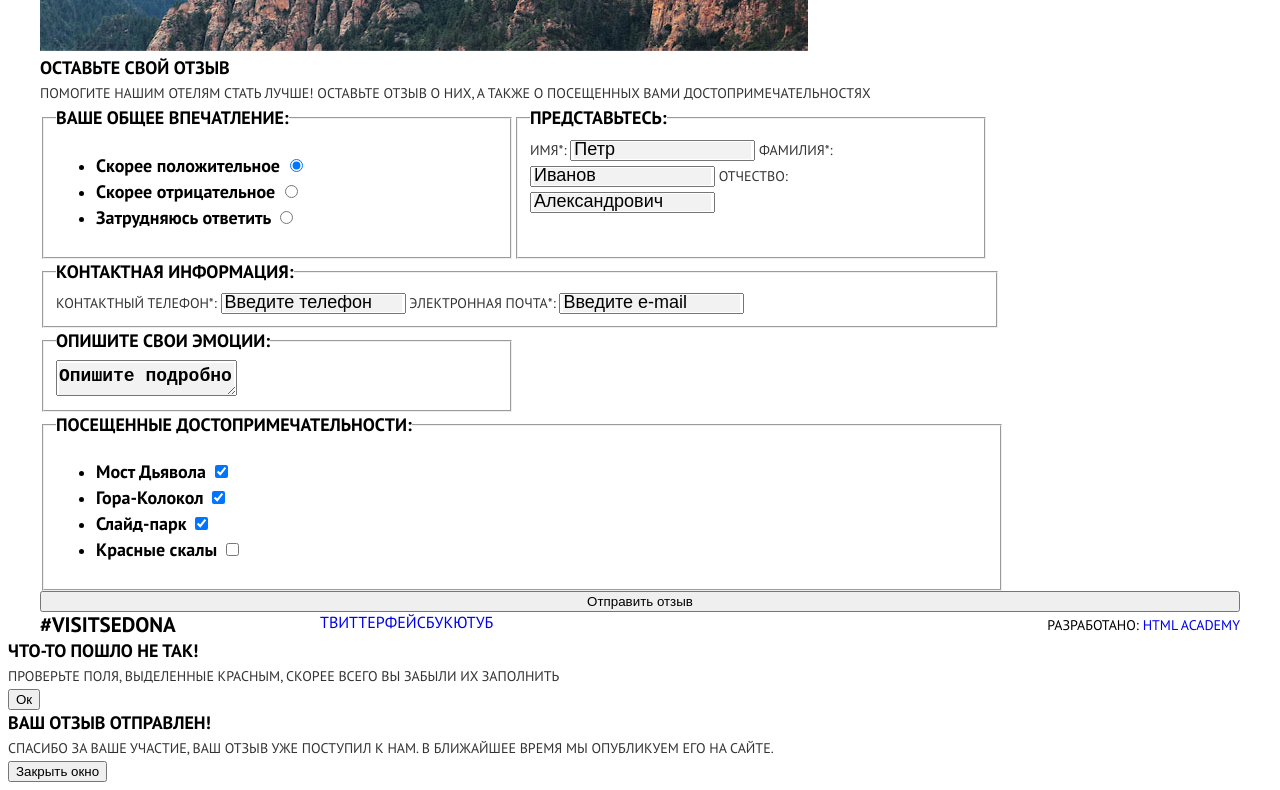
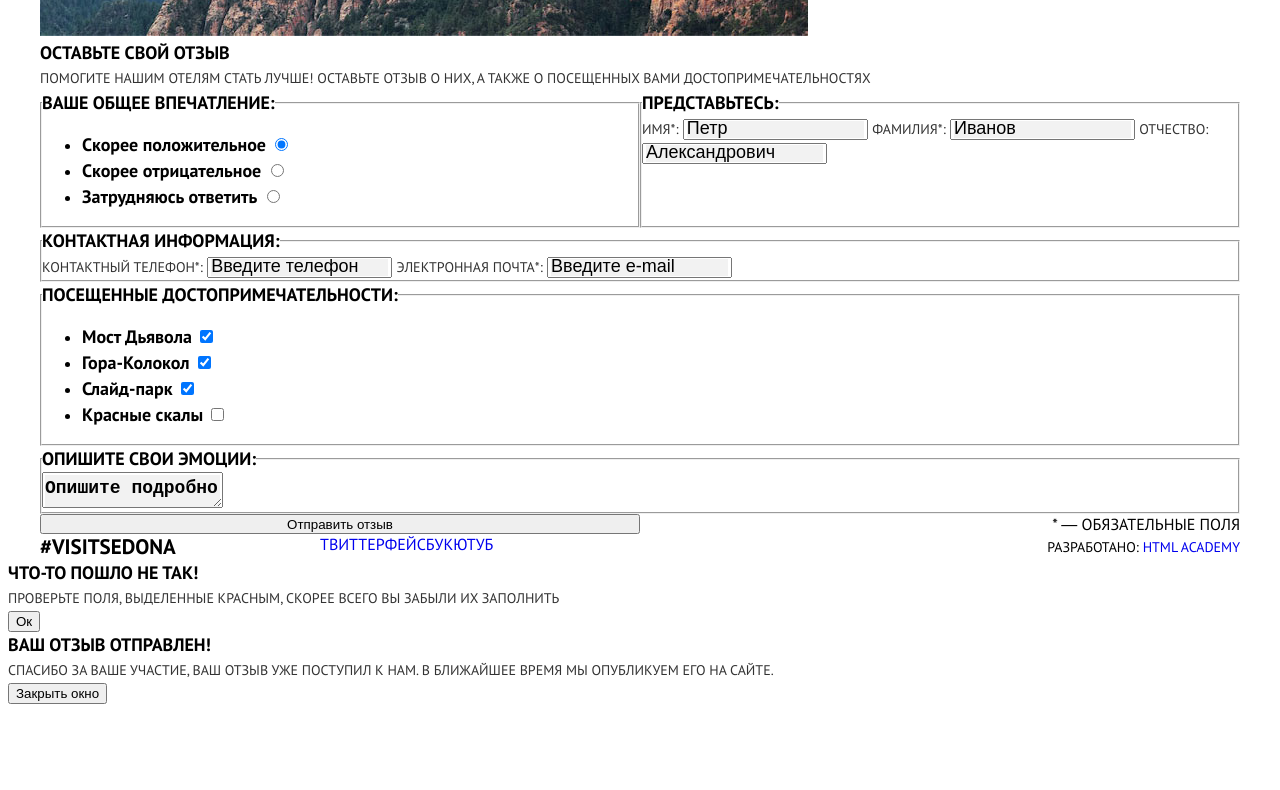
Before and after one commit to Pildonich/75991-sedona, a plain HTML site: page source/form.html in a window 1280 px wide. Shown: the part 401-1191 px from the top of the page. After the commit the page ends 1113 px from the top, so only its background shows below. Drawn offline with nearby package versions, Linux system fonts and the light colour scheme; files that its build step writes are made by us from their sources.

Commit message:
Адаптивные сетки корректировка

```diff
--- a/source/form.html
+++ b/source/form.html
@@ -24,12 +24,10 @@
           <li class="main-nav__item">
             <a href="#">HTML Academy</a>
           </li>
-          <li class="main-nav__item main-nav__item--logo">
+        </ul>
         <a class="main-nav__logo">
           <img class="main-nav__logo-image" src="img/logo-sedona-mobile.svg" width="101" height="83" alt="Логотип Седона">
         </a>
-          </li>
-        </ul>
       </nav>
     </header>
     <main class="page-main">
@@ -40,71 +38,57 @@
         <h1 class="review__title">Оставьте свой отзыв</h1>
         <p class="review__text">Помогите нашим отелям стать лучше! Оставьте отзыв о них, а также о посещенных вами достопримечательностях</p>
         <form class="review__form form" method="post" action="https://echo.htmlacademy.ru">
-          <div class="form__wrapper">
           <fieldset class="form__item  item">
             <legend class="item__title">Представьтесь:</legend>
-              <label class="item__label">Имя*:
-                <input class="item__input" type="text" name="user-name" placeholder="Петр" required>
-              </label>
-              <label class="item__label">Фамилия*:
-                <input class="item__input" type="text" name="user-surname" placeholder="Иванов" required>
-              </label>
-              <label class="item__label">Отчество:
-                <input class="item__input" type="text" name="user-patronymic" placeholder="Александрович">
-              </label>
+            <label class="item__label" for="user-name">Имя*:</label>
+            <input class="item__input" id="user-name" type="text" name="user-name" placeholder="Петр" required>
+            <label class="item__label" for="user-surname">Фамилия*:</label>
+            <input class="item__input" id="user-surname" type="text" name="user-surname" placeholder="Иванов" required>
+            <label class="item__label" for="user-patronymic">Отчество:</label>
+            <input class="item__input" id="user-patronymic" type="text" name="user-patronymic" placeholder="Александрович">
           </fieldset>
           <fieldset class="form__item item">
             <legend class="item__title">Контактная информация:</legend>
-              <label class="item__label">Контактный телефон*:
-                <input class="item__input" type="tel" name="user-tel" placeholder="Введите телефон" required>
-              </label>
-              <label class="item__label">Электронная почта*:
-                <input class="item__input" type="email" name="user-email" placeholder="Введите e-mail" required>
-              </label>
+            <label class="item__label" for="user-tel">Контактный телефон*:</label>
+            <input class="item__input" id="user-tel" type="tel" name="user-tel" placeholder="Введите телефон" required>
+            <label class="item__label" for="user-email">Электронная почта*:</label>
+            <input class="item__input" id="user-email" type="email" name="user-email" placeholder="Введите e-mail" required>
           </fieldset>
           <fieldset class="form__item  item">
             <legend class="item__title">Ваше общее впечатление:</legend>
             <ul class="item__radio radio">
               <li class="radio__option">
-                  <label class="radio__label">Скорее положительное
-                    <input class="visually-hidden  radio__input" type="radio" name="radio-group" value="good" checked>
-                  </label>
+                <label class="radio__label" for="good">Скорее положительное</label>
+                <input class="visually-hidden  radio__input" id="good" type="radio" name="radio-group" value="good" checked>
               </li>
               <li class="radio__option">
-                  <label class="radio__label">Скорее отрицательное
-                    <input class="visually-hidden  radio__input" type="radio" name="radio-group" value="bad">
-                  </label>
+                <label class="radio__label" for="bad">Скорее отрицательное</label>
+                <input class="visually-hidden  radio__input" id="bad" type="radio" name="radio-group" value="bad">
               </li>
               <li class="radio__option">
-                  <label class="radio__label">Затрудняюсь ответить
-                    <input class="visually-hidden  radio__input" type="radio" name="radio-group" value="middle">
-                  </label>
+                <label class="radio__label" for="middle">Затрудняюсь ответить</label>
+                <input class="visually-hidden  radio__input" id="middle" type="radio" name="radio-group" value="middle">
               </li>
             </ul>
           </fieldset>
-          </div>
           <fieldset class="form__item  item">
             <legend class="item__title">Посещенные достопримечательности:</legend>
             <ul class="item__checkbox checkbox">
               <li class="checkbox__option">
-                <label class="checkbox__label">Мост Дьявола
-                  <input class="visually-hidden  checkbox__input" type="checkbox" name="The Devil's Bridge" checked>
-                </label>
+                <label class="checkbox__label" for="The Devil's Bridge">Мост Дьявола</label>
+                <input class="visually-hidden  checkbox__input" id="The Devil's Bridge" type="checkbox" name="The Devil's Bridge" checked>
               </li>
               <li class="checkbox__option">
-                <label class="checkbox__label">Гора-Колокол
-                  <input class="visually-hidden  checkbox__input" type="checkbox" name="Hora-Bell" checked>
-                </label>
+                <label class="checkbox__label" for="Hora-Bell">Гора-Колокол</label>
+                <input class="visually-hidden  checkbox__input" id="Hora-Bell" type="checkbox" name="Hora-Bell" checked>
               </li>
               <li class="checkbox__option">
-                <label class="checkbox__label">Слайд-парк
-                  <input class="visually-hidden  checkbox__input" type="checkbox" name="Slide-park" checked>
-                </label>
+                <label class="checkbox__label" for="Slide-park">Слайд-парк</label>
+                <input class="visually-hidden  checkbox__input" id="Slide-park" type="checkbox" name="Slide-park" checked>
               </li>
               <li class="checkbox__option">
-                <label class="checkbox__label">Красные скалы
-                  <input class="visually-hidden  checkbox__input" type="checkbox" name="Red rocks">
-                </label>
+                <label class="checkbox__label" for="Red rocks">Красные скалы</label>
+                <input class="visually-hidden  checkbox__input" id="Red rocks" type="checkbox" name="Red rocks">
               </li>
             </ul>
           </fieldset>
@@ -113,6 +97,7 @@
             <textarea class="item__textarea" name="user-textarea" placeholder="Опишите подробно все свои восторги"></textarea>
           </fieldset>
           <button class="form__item button" type="submit">Отправить отзыв</button>
+          <p class="form__item note">* — обязательные поля</p>
         </form>
       </section>
     </main>
--- a/source/less/blocks/form.less
+++ b/source/less/blocks/form.less
@@ -1,6 +1,14 @@
 .form {
   display: flex;
-  flex-direction: column;
+  flex-wrap: wrap;
+  justify-content: space-between;
+}
+
+.form__item {
+  margin: 0;
+  padding: 0;
+  width: 100%;
+  box-sizing: border-box;
 }
 
 .form__item:nth-child(1) {
@@ -27,46 +35,39 @@
   order: 6;
 }
 
+.form__item:nth-child(7) {
+  order: 7;
+  display: none;
+}
+
 @media (min-width: @tablet-width) {
-  .form__wrapper {
-    display: flex;
-    flex-wrap: wrap;
-    width: 648px;
-  }
 
   .form__item:nth-child(1) {
     order: 2;
-    width: 320px;
-    box-sizing: border-box;
+    width: 50%;
   }
 
   .form__item:nth-child(2) {
     order: 3;
-    width: 648px;
-    box-sizing: border-box;
+    width: 100%;
   }
 
   .form__item:nth-child(3) {
     order: 1;
-    width: 320px;
-    box-sizing: border-box;
+    width: 50%;
+  }
+
+  .form__item:nth-child(6) {
+    width: 50%;
+  }
+
+  .form__item:nth-child(7) {
+    width: 50%;
+    display: block;
+    text-align: right;
   }
 }
 
 @media (min-width: @desktop-width) {
-  .form__wrapper {
-    width: 960px;
-  }
 
-  .form__item:nth-child(1) {
-    width: 470px;
-  }
-
-  .form__item:nth-child(2) {
-    width: 960px;
-  }
-
-  .form__item:nth-child(3) {
-    width: 470px;
-  }
 }
--- a/source/less/blocks/main-nav.less
+++ b/source/less/blocks/main-nav.less
@@ -1,4 +1,5 @@
 .main-nav {
+  position: relative;
   width: 320px;
   margin: 0 auto;
   font-size: 18px;
@@ -12,6 +13,16 @@
   margin: 0;
   padding: 0;
   list-style: none;
+}
+
+.main-nav__logo {
+  position: absolute;
+  width: 101px;
+  height: 83px;
+  top: 0;
+  right: 0;
+  left: 0;
+  margin: 0 auto;
 }
 
 @media (min-width: @tablet-width) {
@@ -28,28 +39,6 @@
   .main-nav__toggle {
     display: none;
   }
-
-  .main-nav__item:nth-child(1) {
-    order: 1;
-  }
-
-  .main-nav__item:nth-child(2) {
-    order: 2;
-  }
-
-  .main-nav__item:nth-child(3) {
-    order: 4;
-  }
-
-  .main-nav__item:nth-child(4) {
-    order: 5;
-  }
-
-  .main-nav__item--logo {
-    order: 3;
-    height: 55px;
-    margin-top: 0;
-  }
 }
 
 @media (min-width: @desktop-width) {
```
Lines whose indentation alone changed are shown as unchanged.
